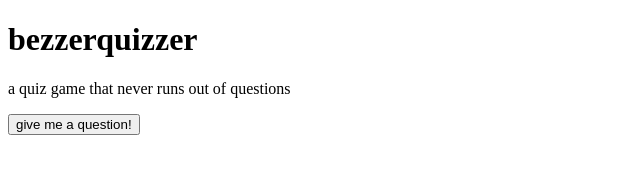
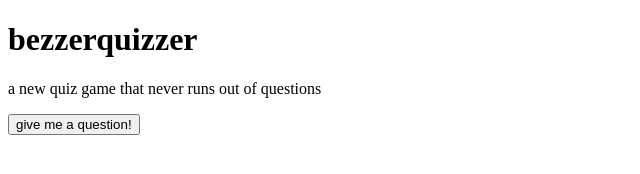
Before and after one commit to JRestorff/bezzerquizzer, a plain HTML site: page frontend/index.html in a window 1280 px wide. Shown: the full height of the page, 0-640 px from the left. Drawn offline with Linux system fonts and the light colour scheme.

```diff
--- a/frontend/index.html
+++ b/frontend/index.html
@@ -3,7 +3,7 @@
 <body>
 
 <h1>bezzerquizzer</h1>
-<p>a quiz game that never runs out of questions</p>
+<p>a new quiz game that never runs out of questions</p>
 
 <button onclick="askQuestion()" type="button">give me a question!</button>
 
```
